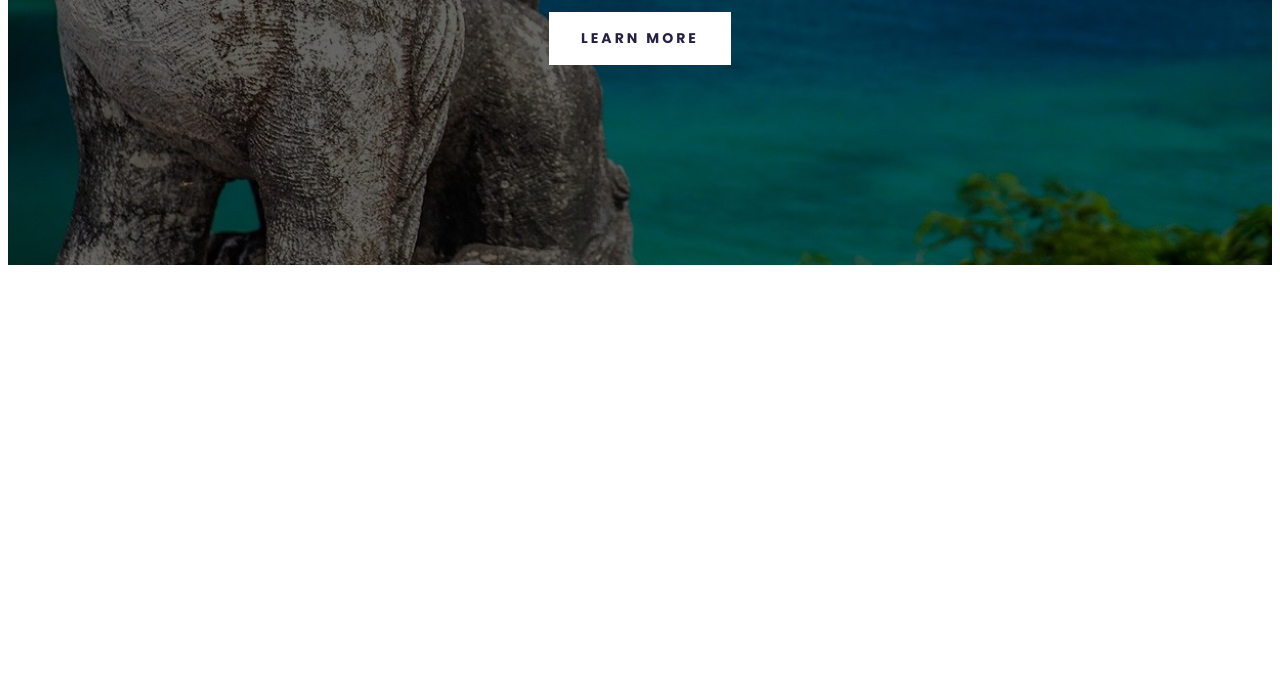
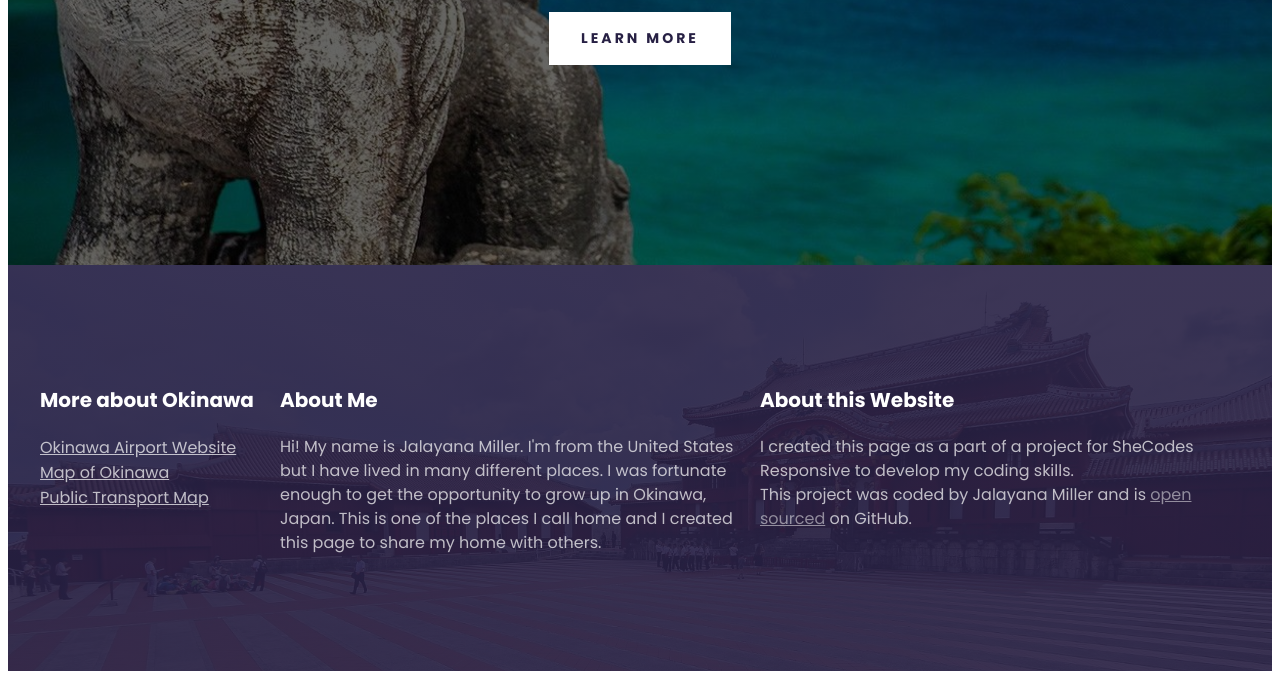
Before and after one commit to Jalayana/travel-passion-project, a plain HTML site: page index.html in a window 1280 px wide. Shown: the part 480-1159 px from the top of the page. Before the commit the page ends 800 px from the top, so only its background shows below. Drawn offline with Linux system fonts and the light colour scheme.

Commit message:
Added the footer

```diff
--- a/index.html
+++ b/index.html
@@ -20,6 +20,58 @@
         <h2>The Southernmost Prefecture of Japan</h2>
         <a href="more">Learn More</a>
       </header>
+      <footer>
+        <section class="grid">
+          <div>
+            <h3>More about Okinawa</h3>
+            <ul>
+              <li>
+                <a href="https://www.naha-airport.co.jp/en/" target="_blank">
+                  Okinawa Airport Website
+                </a>
+              </li>
+
+              <li>
+                <a href="https://visitokinawajapan.com/" target="_blank">
+                  Map of Okinawa
+                </a>
+              </li>
+              <li>
+                <a
+                  href="https://visitokinawajapan.com/plan-your-trip/getting-around-okinawa/"
+                  target="_blank"
+                >
+                  Public Transport Map
+                </a>
+              </li>
+            </ul>
+          </div>
+          <div>
+            <h3>About Me</h3>
+            <p>
+              Hi! My name is Jalayana Miller. I'm from the United States but I
+              have lived in many different places. I was fortunate enough to get
+              the opportunity to grow up in Okinawa, Japan. This is one of the
+              places I call home and I created this page to share my home with
+              others.
+            </p>
+          </div>
+          <div>
+            <h3>About this Website</h3>
+            <p>
+              I created this page as a part of a project for SheCodes Responsive
+              to develop my coding skills.
+
+              <br />
+              This project was coded by Jalayana Miller and is
+              <a href="https://github.com/Jalayana/travel-passion-project/"
+                >open sourced</a
+              >
+              on GitHub.
+            </p>
+          </div>
+        </section>
+      </footer>
     </div>
   </body>
 </html>
--- a/src/style.css
+++ b/src/style.css
@@ -55,7 +55,58 @@ header a {
   margin-top: 32px;
 }
 
-@media (max-width: 900px) {
+section {
+  max-width: 1200px;
+  margin: 0 auto;
+}
+
+.grid {
+  display: grid;
+  grid-template-columns: 1fr 2fr 2fr;
+}
+
+footer {
+  color: white;
+
+  background-image: linear-gradient(
+      rgba(39, 32, 68, 0.9),
+      rgba(39, 32, 68, 0.9)
+    ),
+    url("../images/shuri-castle-footer.jpg");
+  background-repeat: no-repeat;
+  background-size: cover;
+  padding: 100px 0;
+}
+
+footer h3 {
+  font-weight: 700;
+  font-size: 20px;
+  line-height: 30px;
+}
+
+footer p {
+  font-weight: 400;
+  font-size: 16px;
+  line-height: 24px;
+  margin-right: 20px;
+  opacity: 0.7;
+}
+
+footer ul {
+  padding: 0;
+}
+
+footer li {
+  list-style: none;
+  margin: 0;
+  padding: 0;
+}
+
+footer a {
+  color: rgba(255, 255, 255, 0.7);
+}
+
+@media (max-width: 960px) {
   header {
     padding: 60px 0;
   }
```
Also changed, not shown: images/shuri-castle-footer.jpg (added).
